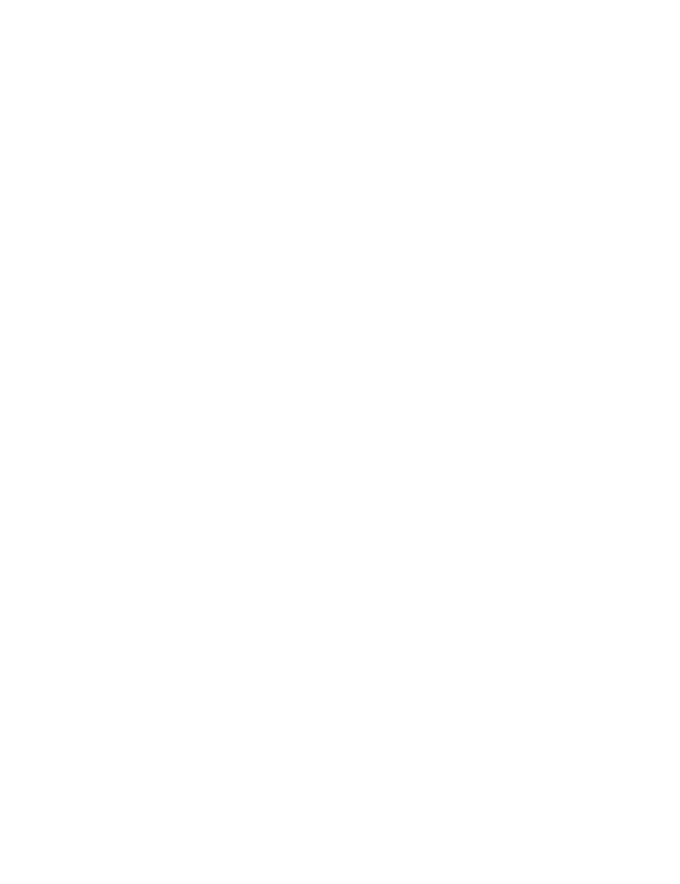
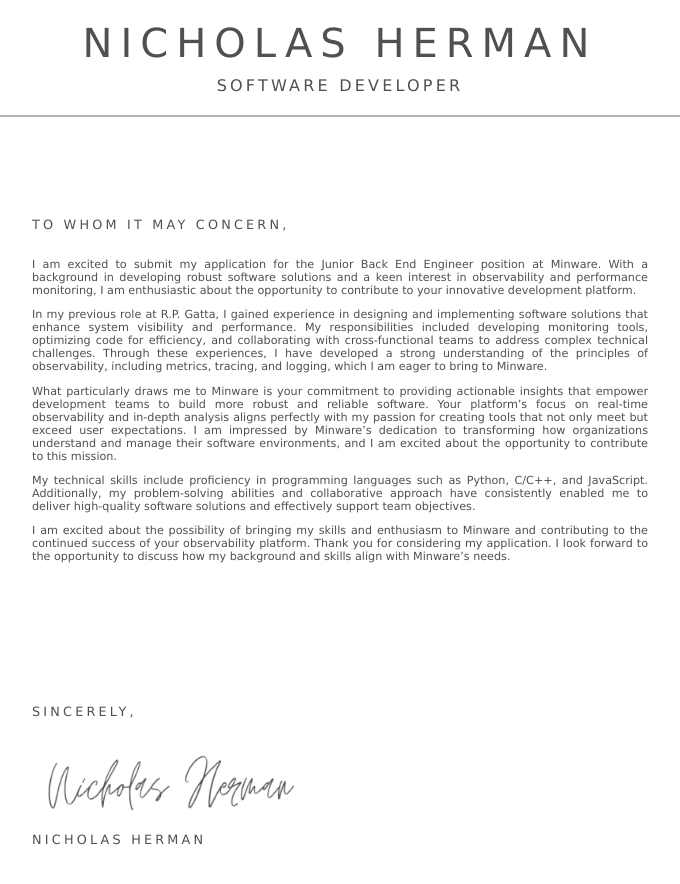
Before and after one commit to hermnich/Resume, a React (Create React App) app: page /coverletter in a window 1280 px wide. Before the commit this address had no page. Shown: the top 884 px of the page, without its empty margins (300-980 px from the left). Before the commit the page ends 800 px from the top, so only its background shows below. Built offline with nearby package versions, Linux system fonts and the light colour scheme.

Commit message:
Adding internship to experience and modifying formatting to compensate. Adding additional page for cover letter template.

```diff
--- a/src/App.css
+++ b/src/App.css
@@ -4,11 +4,12 @@ body {
   justify-content: center;
 }
 
-.resume {
+.resume, .cover {
   width: 8.5in;
   height: 11in;
   font-size: .7rem;
   color: rgb(80, 80, 80);
+  /* border: 1px solid black  */
 }
 
 .flex-col {
@@ -32,11 +33,11 @@ body {
 
 .toppane {
   text-align: center;
-  padding-top: 60px;
+  padding-top: 20px;
   padding-bottom: 20px;
 
   h2 {
-    padding-top: 20px;
+    padding-top: 10px;
   }
 }
 
@@ -93,6 +94,7 @@ h3 {
 
 
 hr {
+  margin: 0px;
   margin-left: 30px;
   margin-right: 30px;
   border: 1px solid rgb(180, 180, 180);
@@ -136,23 +138,50 @@ span {
     margin: 0px;
     padding-left: 20px;
   }
+
+  .company, .location, .date {
+    margin: 5px;
+  }
 }
 
 .skills {
   h2 {
     margin-top: 10px;
-    margin-bottom: 10px;
+    margin-bottom: 5px;
   }
   .flex-grid div {
-    font-size: .9rem;
+    font-size: .8rem;
     background-color: rgb(165, 165, 165);
     color: white;
-    padding: 8px;
+    padding: 6px;
     margin: 5px;
-    border-radius: 10px;
+    border-radius: 8px;
   }
 }
 
 .linkedin{
   font-size: 0.6rem;
 }
+
+.cover {
+  .midpane {
+    padding: 100px;
+  }
+  .bottompane {
+    padding-left: 100px;
+  }
+
+  h3 {
+    font-size: .8rem;
+    letter-spacing: .2rem;
+    font-weight: normal;
+    text-transform: uppercase;
+    padding-bottom: 15px;
+  }
+
+}
+
+.signature {
+  padding-top: 30px;
+  padding-bottom: 30px;
+}
--- a/src/App.js
+++ b/src/App.js
@@ -2,6 +2,7 @@ import './App.css';
 import React from 'react';
 import { BrowserRouter as Router, Routes, Route} from 'react-router-dom';
 import Resume from './pages/Resume'
+import Cover from './pages/Cover'
 
 
 function App() {
@@ -14,6 +15,7 @@ function App() {
         <Router>
           <Routes>
             <Route path="/" element={<Resume/>}></Route>
+            <Route path="/coverletter" element={<Cover/>}></Route>
           </Routes>
         </Router>
       </header>
--- a/src/components/Experience.js
+++ b/src/components/Experience.js
@@ -8,7 +8,10 @@ function Experience() {
             <h3 className='jobtitle'>Project Electrical/Software Engineer</h3>
             <div className='flex-row'>
                 <h4 className='company'>R.P. Gatta</h4>
-                <p className='date'>2020-2022</p>
+                <span>
+                    <span className='location'>Aurora, OH</span>
+                    <span className='date'>2020-2022</span>
+                </span>
             </div>
             <ul>
                 <li>
@@ -17,7 +20,7 @@ function Experience() {
                 </li>
                 <li>
                     Developed and tested control software programs in a variety of programming languages,
-                    often interfacing with new, custom APIs.
+                    often interfacing with new, custom Application Programming Interfaces.
                 </li>
                 <li>
                     Designed custom user interfaces to allow machine operators and owners to quickly
@@ -46,7 +49,7 @@ function Experience() {
                     Commissioned equipment in the field to ensure correct, bug-free operation
                     from the very start of production.
                 </li>
-                <li>
+                {/* <li>
                     Coordinated the preparation of drawings and equipment schedules to facilitate
                     smooth installation.
                 </li>
@@ -58,6 +61,26 @@ function Experience() {
                 <li>
                     Adhered to safety standards, with a strong focus on employee and
                     subcontractor safety.
+                </li> */}
+            </ul>
+            <h3 className='jobtitle'>Electrical Engineering Intern</h3>
+            <div className='flex-row'>
+                <h4 className='company'>OtterTail Power Company</h4>
+                <span>
+                    <span className='location'>Fergus Falls, MN</span>
+                    <span className='date'>2019</span>
+                </span>
+            </div>
+            <ul>
+                <li>
+                    Created automation scripts in Pascal, Basic, and Perl for quickly and efficiently runnning hundreds of grid simulations,
+                    greatly reducing the engineering time needed to audit grid loads and blackout potential.
+                </li>
+                <li>
+                    Automated the transfer of legacy data into modern database systems.
+                </li>
+                <li>
+                    Designed and commissioned new power substations, helping the company expand its service area.
                 </li>
             </ul>
         </div>
--- /dev/null
+++ b/src/components/Letter.js
@@ -0,0 +1,43 @@
+import React from 'react';
+
+function Letter() {
+
+    return (
+        <div className='letter'>
+            <h3>To Whom it may Concern,</h3>
+            <p>
+                I am excited to submit my application for the Junior Back End Engineer position at Minware.
+                With a background in developing robust software solutions and a keen interest in observability
+                and performance monitoring, I am enthusiastic about the opportunity to contribute to your innovative
+                development platform.
+            </p>
+            <p>
+                In my previous role at R.P. Gatta, I gained experience in designing and implementing software
+                solutions that enhance system visibility and performance. My responsibilities included developing
+                monitoring tools, optimizing code for efficiency, and collaborating with cross-functional teams to
+                address complex technical challenges. Through these experiences, I have developed a strong understanding
+                of the principles of observability, including metrics, tracing, and logging, which I am eager to bring to Minware.
+            </p>
+
+            <p>What particularly draws me to Minware is your commitment to providing actionable insights that
+                empower development teams to build more robust and reliable software. Your platform’s
+                focus on real-time observability and in-depth analysis aligns perfectly with my passion
+                for creating tools that not only meet but exceed user expectations. I am impressed by
+                Minware’s dedication to transforming how organizations understand and manage their software
+                environments, and I am excited about the opportunity to contribute to this mission.
+            </p>
+            <p>
+                My technical skills include proficiency in programming languages such as Python, C/C++, and
+                JavaScript. Additionally, my problem-solving abilities and collaborative approach have consistently
+                enabled me to deliver high-quality software solutions and effectively support team objectives.
+            </p>
+            <p>
+                I am excited about the possibility of bringing my skills and enthusiasm to Minware and contributing
+                to the continued success of your observability platform. Thank you for considering my application.
+                I look forward to the opportunity to discuss how my background and skills align with Minware’s needs.
+            </p>
+        </div>
+    )
+}
+
+export default Letter;
--- /dev/null
+++ b/src/components/Signature.js
@@ -0,0 +1,17 @@
+import React from 'react';
+
+import signature from '../images/signature.png'
+
+
+function Signature() {
+
+    return (
+        <div className='signature'>
+            <h3>Sincerely,</h3>
+            <img src={signature} alt="Nicholas Herman" height="95" />
+            <h3>Nicholas Herman</h3>
+        </div>
+    )
+}
+
+export default Signature;
--- /dev/null
+++ b/src/pages/Cover.js
@@ -0,0 +1,25 @@
+import React from 'react';
+
+import Title from '../components/Title'
+import Signature from '../components/Signature'
+import Letter from '../components/Letter'
+
+
+
+function Cover() {
+
+    return (
+        <div className='cover'>
+            <div className='toppane'><Title /></div>
+            <hr></hr>
+            <div className='midpane'>
+                <Letter />
+            </div>
+            <div className='bottompane'>
+                <Signature />
+            </div>
+        </div>
+    )
+}
+
+export default Cover;
```
Also changed, not shown: src/components/Profile.js (indentation only), src/images/signature.png (added).
